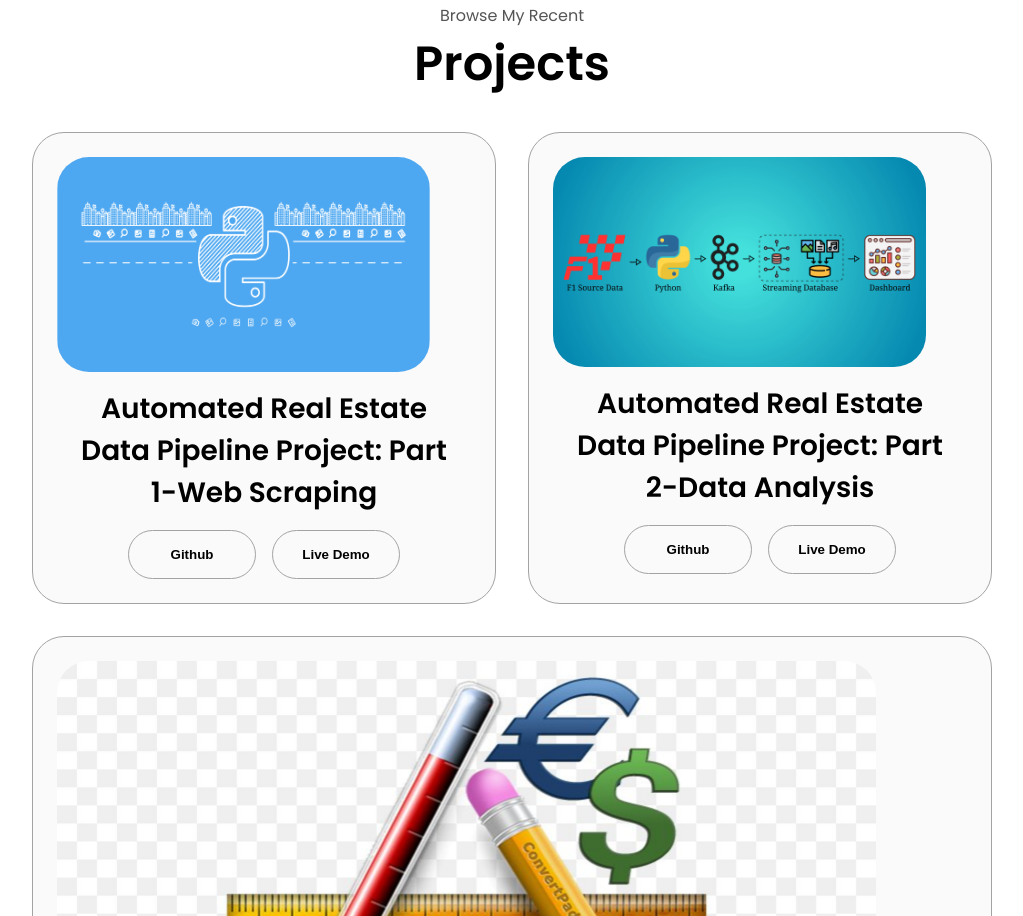
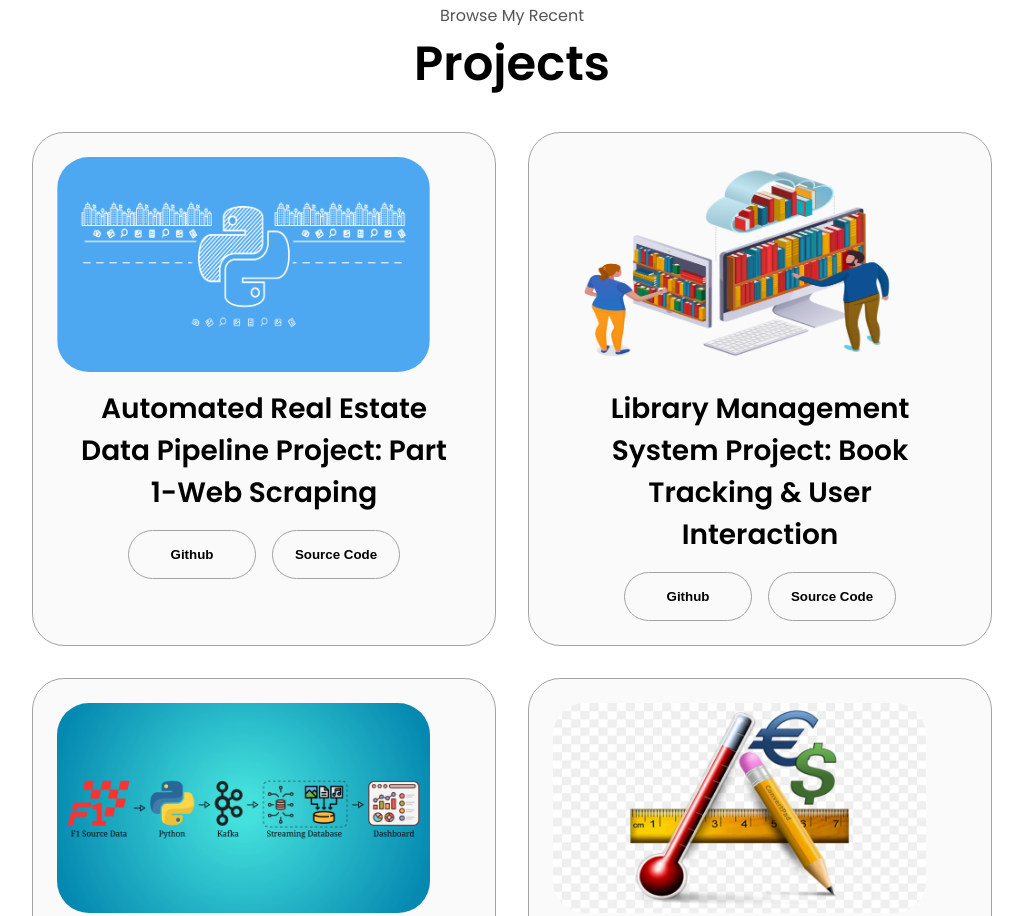
Before and after one commit to UmaPythonDev/My-Portfolio, a plain HTML site: page index.html in a window 1280 px wide. Shown: the part 2536-3452 px from the top of the page, without its empty margins (128-1151 px from the left). Drawn offline with Linux system fonts and the light colour scheme.

Commit message:
adding files

```diff
--- a/index.html
+++ b/index.html
@@ -278,9 +278,33 @@
               </button>
               <button
                 class="btn btn-color-2 project-btn"
+                onclick="location.href='https://github.com/UmaPythonDev/Automated-Real-Estate-Pipeline-Web-Scraping-Part-1-.git'"
+              >
+                Source Code
+              </button>
+            </div>
+          </div>
+          <div class="details-container color-container">
+            <div class="article-container">
+              <img
+                src="./assets/Library-management.png"
+                alt="Project 2"
+                class="project-img"
+              />
+            </div>
+            <h2 class="experience-sub-title project-title">Library Management System Project: Book Tracking & User Interaction</h2>
+            <div class="btn-container">
+              <button
+                class="btn btn-color-2 project-btn"
                 onclick="location.href='https://github.com/UmaPythonDev/'"
               >
-                Live Demo
+                Github
+              </button>
+              <button
+                class="btn btn-color-2 project-btn"
+                onclick="location.href='https://github.com/UmaPythonDev/Library-Management-System.git'"
+              >
+                Source Code
               </button>
             </div>
           </div>
@@ -302,9 +326,9 @@
               </button>
               <button
                 class="btn btn-color-2 project-btn"
-                onclick="location.href='https://github.com/UmaPythonDev/'"
+                onclick="location.href='https://github.com/UmaPythonDev/Automated-Real-Estate-Data-Pipeline-Web-Scraping-Cleaning-Part-2-.git'"
               >
-                Live Demo
+                Source Code
               </button>
             </div>
           </div>
@@ -326,9 +350,9 @@
               </button>
               <button
                 class="btn btn-color-2 project-btn"
-                onclick="location.href='https://github.com/UmaPythonDev/'"
+                onclick="location.href='https://github.com/UmaPythonDev/Python-Unit-Converter-App-with-GUI.git'"
               >
-                Live Demo
+                Source Code
               </button>
             </div>
           </div>
```
Also changed, not shown: assets/Library-management.png (added).
